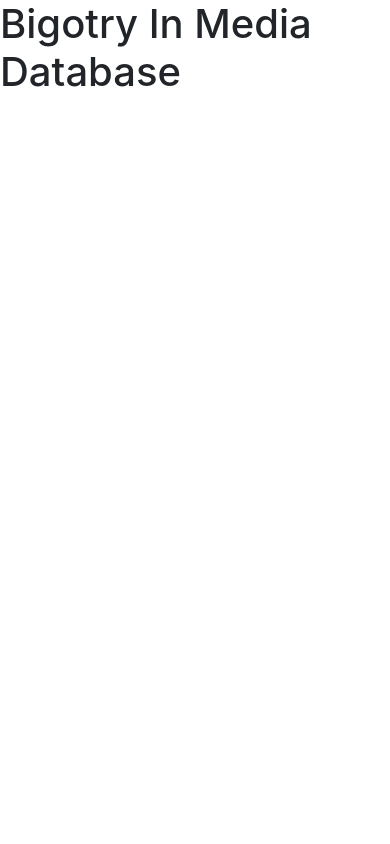
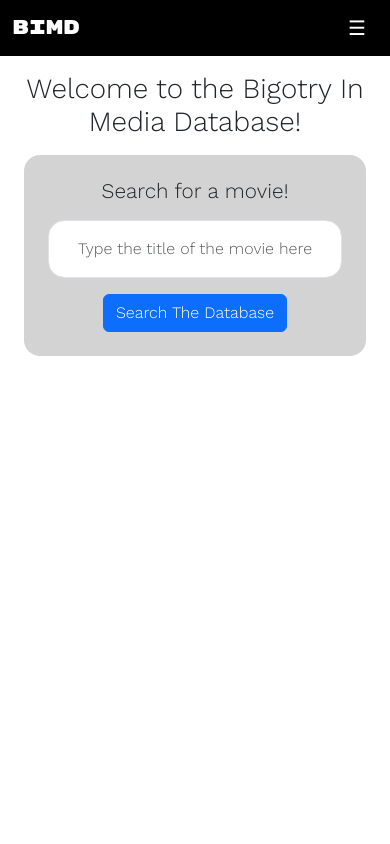
Before and after one commit to wendybujalski/bimd, a Flask app: page / in a window 390 px wide. Run offline with Flask 2, Linux system fonts and the light colour scheme; parts of the project's set-up code (start-up, migrations or seed data) failed here and were passed over; some libraries are stand-ins or nearby versions.

Commit message:
user login done, lots of frontend work

```diff
--- a/app.py
+++ b/app.py
@@ -1,25 +1,149 @@
-from flask import Flask, render_template, redirect, session
+from flask import Flask, render_template, redirect, session, g, flash
 from flask_debugtoolbar import DebugToolbarExtension
-
-from models import connect_db, db
+from sqlalchemy.exc import IntegrityError, InvalidRequestError
+from models import connect_db, db, User
+from forms import SearchForm, UserEditForm, UserLoginForm, UserSignUpForm
 from secrets import SECRET_KEY
 
+CURR_USER_KEY = "curr_user"
 DATABASE_NAME = "bimd"
 
 app = Flask(__name__)
+
 app.config['SQLALCHEMY_DATABASE_URI'] = f'postgresql:///{DATABASE_NAME}'
 app.config['SQLALCHEMY_TRACK_MODIFICATIONS'] = False
 app.config['SQLALCHEMY_ECHO'] = True
 app.config['SECRET_KEY'] = SECRET_KEY
 app.config['DEBUG_TB_INTERCEPT_REDIRECTS'] = False
-
-toolbar = DebugToolbarExtension(app)
+#toolbar = DebugToolbarExtension(app)
 
 connect_db(app)
 db.create_all()
 
-@app.route("/")
+@app.before_request
+def add_user_to_g():
+    """Before each request, add the current user to the global object if they are stored in the session"""
+
+    if CURR_USER_KEY in session:
+        g.user = User.query.get(session[CURR_USER_KEY])
+
+    else:
+        g.user = None
+
+def do_login(user):
+    """Log in user."""
+
+    session[CURR_USER_KEY] = user.id
+
+def do_logout():
+    """Logout user."""
+
+    if CURR_USER_KEY in session:
+        del session[CURR_USER_KEY]
+
+@app.route("/", methods=["GET", "POST"])
 def index():
     """Display home page."""
 
-    return render_template("index.html")
+    form = SearchForm()
+
+    if form.validate_on_submit():
+        # NOT DONE YET!
+
+        return redirect("/search")
+    else:
+        return render_template("index.html", form=form)
+
+@app.route("/about")
+def about():
+    """Display the about page."""
+
+    return render_template("about.html")
+
+@app.route("/search")
+def search():
+    """Display search results."""
+
+    # NOT DONE YET!
+
+    return render_template("search.html")
+
+@app.route("/signup", methods=["GET", "POST"])
+def signup():
+    """Sign up for a new account."""
+
+    form = UserSignUpForm()
+
+    if form.validate_on_submit():
+        try:
+            user = User.signup(
+                username=form.username.data,
+                email=form.email.data,
+                password=form.password.data,
+            )
+            db.session.commit()
+
+        except IntegrityError:
+            flash("Username or email already taken", 'danger')
+            return render_template('users/signup.html', form=form)
+
+        do_login(user)
+
+        return redirect("/")
+    else:
+        return render_template("users/signup.html", form=form)
+
+@app.route("/login", methods=["GET", "POST"])
+def login():
+    """Log into an existing account."""
+
+    form = UserLoginForm()
+
+    if form.validate_on_submit():
+        user = User.authenticate(form.username.data,
+                                 form.password.data)
+
+        if user:
+            do_login(user)
+            flash(f"Hello, {user.username}!", "success")
+            return redirect("/")
+
+        flash("Invalid credentials. Please try again.", 'danger')
+
+    return render_template("users/login.html", form=form)
+
+@app.route("/logout")
+def logout():
+    """Handle logout of user."""
+
+    user = User.query.get(session[CURR_USER_KEY])
+    msg = f"Goodbye {user.username}!"
+
+    do_logout()
+
+    flash(msg, "success")
+
+    return redirect("/")
+
+@app.route("/u/<username>")
+def user(username):
+    """Display user account information for the given  user."""
+
+    user = User.query.filter_by(username=username).first_or_404()
+
+    return render_template("users/user.html", user=user)
+
+@app.route("/edit", methods=["GET", "POST"])
+def edit():
+    """Edit your user account."""
+
+    # NOT DONE YET, SHOULD VALIDATE USER LOGGED IN
+
+    form = UserEditForm() # put the user's object here to prefill the form
+
+    if form.validate_on_submit():
+        # NOT DONE YET!
+
+        return redirect("/")
+    else:
+        return render_template("users/edituser.html", form=form)
--- a/forms.py
+++ b/forms.py
@@ -3,11 +3,10 @@ from wtforms import StringField, PasswordField, TextAreaField
 from wtforms.validators import DataRequired, Email, Length, EqualTo, InputRequired
 from models import User
 
-
 class SearchForm(FlaskForm):
     """Form for searching for a movie."""
 
-    title = TextAreaField('Movie Title', validators=[DataRequired()])
+    title = StringField('Search for a movie!', validators=[DataRequired()], render_kw={"placeholder": "Type the title of the movie here"})
 
 class UserSignUpForm(FlaskForm):
     """Form for signing up a user."""
--- a/requirements.txt
+++ b/requirements.txt
@@ -2,7 +2,9 @@ appnope==0.1.0
 backcall==0.1.0
 bcrypt==3.1.4
 blinker==1.4
+certifi==2021.10.8
 cffi==1.14.2
+charset-normalizer==2.0.12
 Click==7.0
 decorator==4.3.0
 Faker==0.9.1
@@ -11,6 +13,8 @@ Flask-Bcrypt==0.7.1
 Flask-DebugToolbar==0.10.1
 Flask-SQLAlchemy==2.3.2
 Flask-WTF==0.14.2
+greenlet==1.1.2
+idna==3.3
 ipython==7.0.1
 ipython-genutils==0.2.0
 itsdangerous==0.24
@@ -26,11 +30,13 @@ ptyprocess==0.6.0
 pycparser==2.19
 Pygments==2.2.0
 python-dateutil==2.7.3
+requests==2.27.1
 simplegeneric==0.8.1
 six==1.11.0
 SQLAlchemy==1.2.12
 text-unidecode==1.2
 traitlets==4.3.2
+urllib3==1.26.9
 wcwidth==0.1.7
 Werkzeug==0.14.1
 WTForms==2.2.1
--- a/static/app.css
+++ b/static/app.css
@@ -0,0 +1,141 @@
+body, h1, h2, h3, h4, h5, h6, p {
+    font-family: 'Work Sans', sans-serif;
+}
+
+.form-control {
+    font-family: 'Work Sans', sans-serif;
+}
+
+.navbar {
+    background-color: black;
+    text-align: center;
+}
+
+.navbar a {
+    color: white;
+}
+
+.navbar a:hover {
+    color: yellow;
+}
+
+.navbar-brand {
+    font-family: 'Rubik Mono One', sans-serif;
+}
+
+.navbar-toggler {
+    color: white;
+}
+
+.text-content {
+    border-radius: 1rem;
+    padding: 0.5rem;
+    margin: 0.5rem;
+    background-color: lightgrey;
+}
+
+.footer {
+    background-color: black;
+}
+
+.footer p {
+    margin: 0;
+    font-weight: bold;
+}
+
+.footer .messages {
+    padding: 1rem;
+}
+
+.footer .danger {
+    color: red;
+}
+
+.footer .success {
+    color: yellow;
+}
+
+
+#content {
+    padding: 1rem;
+}
+
+#main-title {
+    text-align: center;
+    margin-bottom: 1rem;
+}
+
+#form-search-main div{
+    margin: 1rem;
+}
+
+#form-search-main h4 {
+    font-size: 1.3rem;
+}
+
+#form-search-main input {
+    width: 100%;
+    padding: 1rem;
+    text-align: center;
+    border-radius: 1rem;
+}
+
+#user_form input.form-control {
+    font-size: 1rem;
+    font-weight: bold;
+    padding: 0.5rem;
+    margin: 1rem 0;
+}
+
+#about {
+    padding: 1rem;
+    margin: 1rem;
+}
+
+#user-profile {
+    text-align: center;
+}
+
+#about a {
+    text-decoration: none;
+}
+
+/* Minimum site main container width */
+
+@media (max-width: 360px) {
+    #content {
+        padding-top: 4rem;
+        width: 360px;
+    }
+
+    #navbar-main {
+        position: fixed;
+        width: 100vw;
+    }
+}
+
+/* BIMD top logo resizing */
+
+#navbar-main {
+    height: 3.5rem;
+}
+
+#bimd-logo-short {
+    display: none;
+}
+
+@media (max-width: 550px) {
+    #bimd-logo-short {
+        display: inline;
+    }
+    #bimd-logo-long {
+        display: none;
+    }
+}
+
+@media (max-width: 200px) {
+    #bimd-logo-short {
+        position: fixed;
+        top: 0.8rem;
+    }
+}
--- a/templates/base.html
+++ b/templates/base.html
@@ -1,28 +1,72 @@
 <!DOCTYPE html>
-<html lang="en">
+<html lang="en" class="h-100">
+
 <head>
+    <title>{% block title %}Bigotry In Media Database{% endblock %}</title>
+
     <meta charset="UTF-8">
     <meta http-equiv="X-UA-Compatible" content="IE=edge">
     <meta name="viewport" content="width=device-width, initial-scale=1.0">
+
+    <link rel="stylesheet" href="https://unpkg.com/bootstrap/dist/css/bootstrap.css">
+    <link rel="stylesheet" href="https://use.fontawesome.com/releases/v5.3.1/css/all.css">
+    <link rel="shortcut icon" href="/static/favicon.ico">
     <link rel="stylesheet" href="/static/app.css">
-    <link rel="stylesheet" href="https://cdn.jsdelivr.net/npm/bootstrap@4.5.3/dist/css/bootstrap.min.css" integrity="sha384-TX8t27EcRE3e/ihU7zmQxVncDAy5uIKz4rEkgIXeMed4M0jlfIDPvg6uqKI2xXr2" crossorigin="anonymous">
-    <title>{% block title %}Bigotry In Media Database{% endblock %}</title>
+
+    <link rel="preconnect" href="https://fonts.googleapis.com">
+    <link rel="preconnect" href="https://fonts.gstatic.com" crossorigin>
+    <link
+        href="https://fonts.googleapis.com/css2?family=Rubik+Mono+One&family=Work+Sans:ital,wght@0,300;1,300&display=swap"
+        rel="stylesheet">
+    <!--
+        font-family: 'Rubik Mono One', sans-serif;
+        font-family: 'Work Sans', sans-serif;
+    -->
+
+    <script src="https://unpkg.com/jquery"></script>
+    <script src="https://unpkg.com/popper"></script>
+    <script src="https://unpkg.com/bootstrap"></script>
 </head>
-<body>
 
-    <main id="content">
-        {% block content %}BODY CONTENT GOES HERE{% endblock %}
+<body class="d-flex flex-column h-100">
+    <main id="site" class="flex-shrink-0">
+        <nav class="navbar navbar-expand-md" role="navigation" id="navbar-main">
+            <div class="container-fluid">
+                <a href="/" class="navbar-brand"><span id="bimd-logo-long">Bigotry In Media Database</span><span id="bimd-logo-short">BIMD</span></a>
+
+                <button class="navbar-toggler border-0" type="button" data-bs-toggle="collapse" data-bs-target="#exCollapsingNavbar">
+                    &#9776;
+                </button>
+                <div class="collapse navbar-collapse" id="exCollapsingNavbar">
+                    <ul class="nav navbar-nav ms-auto">
+                        <li class="nav-item"><a href="/about" class="nav-link">About</a></li>
+                        {% if not g.user %}
+                        <li class="nav-item"><a href="/signup" class="nav-link">Sign Up</a></li>
+                        <li class="nav-item"><a href="/login" class="nav-link">Log In</a></li>
+                        {% else %}
+                        <li class="nav-item"><a href="/u/{{g.user.username}}" class="nav-link">Account</a></li>
+                        <li class="nav-item"><a href="/logout" class="nav-link">Log Out</a></li>
+                        {% endif %}
+                    </ul>
+                </div>
+            </div>
+        </nav>
+        <div id="content" class="container">
+            {% block content %}BODY CONTENT GOES HERE{% endblock %}
+        </div>
     </main>
 
-    {% with messages = get_flashed_messages(with_categories=true) %}
-    {% if messages %}
-        <section class="messages">
+    <footer class="footer mt-auto">
+        <div class="container">
+            {% with messages = get_flashed_messages(with_categories=true) %}
+            {% if messages %}
             {% for category, msg in messages %}
-                <p class="{{category}}">{{msg}}</p>
+            <p class="messages {{category}} text-center">{{msg}}</p>
             {% endfor %}
-        </section>
-    {% endif %}
-    {% endwith %}
+            {% endif %}
+            {% endwith %}
+        </div>
+    </footer>
+</body>
 
-</body>
 </html>
--- a/templates/index.html
+++ b/templates/index.html
@@ -1,5 +1,14 @@
 {% extends 'base.html' %}
 
 {% block content %}
-    <h1>Bigotry In Media Database</h1>
+<h1 id="main-title">Welcome to the Bigotry In Media Database!</h1>
+<div class="text-content" id="main-search-container">
+    <form method="POST" id="form-search-main">
+        {{ form.hidden_tag() }}
+
+        <div class="text-center"><h4>{{form.title.label}}</h4></div>
+        <div>{{form.title(class="form-control")}}</div>
+        <div class="text-center"><button type="submit" class="btn btn-primary">Search The Database</button></div>
+    </form>
+</div>
 {% endblock %}
--- /dev/null
+++ b/templates/search.html
@@ -0,0 +1,5 @@
+{% extends 'base.html' %}
+
+{% block content %}
+    <h1>Search Results</h1>
+{% endblock %}
```
Also changed, not shown: models.py (+48 -5 lines), templates/about.html (added, +14 -0 lines), templates/users/edituser.html (added, +22 -0 lines), templates/users/login.html (added, +22 -0 lines), templates/users/signup.html (added, +22 -0 lines), templates/users/user.html (added, +20 -0 lines), static/favicon.ico (added), static/icon-invert.png (added), static/icon.png (added).
